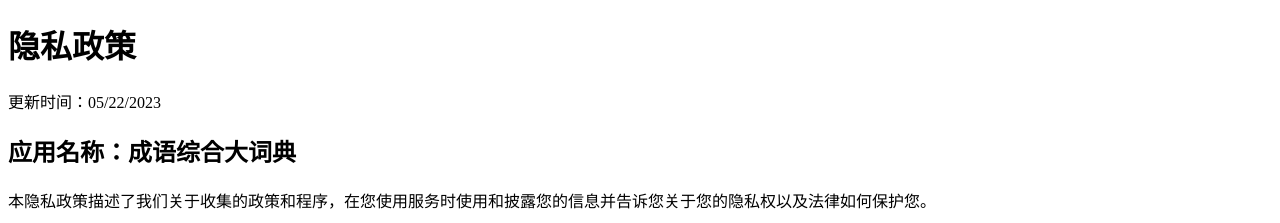
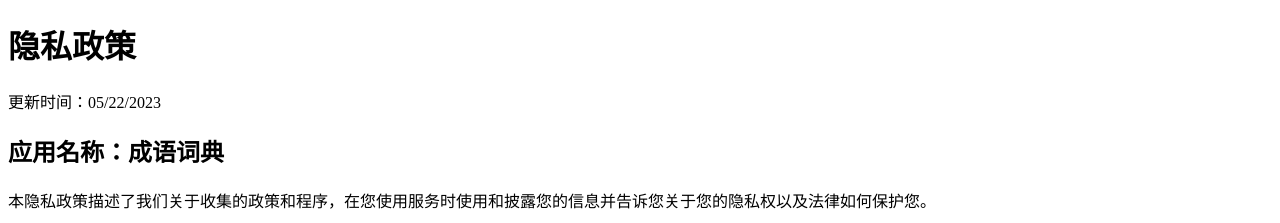
Before and after one commit to thjhsoft/policy, a plain HTML site: page org.thjh.cyidiom.html in a window 1280 px wide. Shown: the top 223 px of the page. Drawn offline with nearby package versions, Linux system fonts and the light colour scheme.

Commit message:
Update org.thjh.cyidiom.html
1

```diff
--- a/org.thjh.cyidiom.html
+++ b/org.thjh.cyidiom.html
@@ -9,7 +9,7 @@
   <script src="https://cdn.jsdelivr.net/npm/marked/marked.min.js"></script>
   <script>
     document.getElementById('content').innerHTML =
-      marked.parse('# 隐私政策\n\n更新时间：05/22/2023\n\n## 应用名称：成语综合大词典\n\n本隐私政策描述了我们关于收集的政策和程序，在您使用服务时使用和披露您的信息并告诉您关于您的隐私权以及法律如何保护您。\n\n### 1.收集信息\n\n本应用不会保存用户数据，不涉及用户个人信息的收集、存储或使用。本应用只会在必要的情况下申请Internet权限，用于Google Admob广告投放业务。在此过程中，Admob可能会收集设备信息、地理位置信息、IP地址等匿名信息，以便更好地为您提供定向广告服务。但本应用不会将这些信息与您的身份信息进行关联。\n\n### 2. 使用数据\n\n使用服务时会自动收集使用数据。\n\n使用数据可能包括您设备的互联网协议地址（例如 IP 地址）、浏览器类型、浏览器版本、您访问我们服务的页面、您访问的时间和日期、在这些页面上花费的时间、独特的设备等信息 标识符和其他诊断数据。\n\n当您通过移动设备访问服务时，我们可能会自动收集某些信息，包括但不限于您使用的移动设备类型、您的移动设备唯一 ID、您移动设备的 IP 地址、您的手机 操作系统、您使用的移动互联网浏览器类型、唯一设备标识符和其他诊断数据。\n\n我们还可能收集您的浏览器在您访问我们的服务或通过移动设备访问服务时发送的信息。\n\n### 3.儿童隐私保护\n\n本应用致力于保护儿童隐私。本应用不会主动收集任何未成年人的个人信息，包括但不限于姓名、年龄、住址、电子邮件地址、电话号码等信息。如果您发现您的孩子向本应用提供了任何个人信息，请联系我们。 \n\n### 4.信息安全\n\n本应用重视用户个人信息的安全保护。本应用将采取必要的技术措施和管理措施来保护您的信息安全，防止信息的丢失、泄露、不当使用、未经授权访问或披露。\n\n### 5.隐私政策的更新和通知\n\n本应用有权随时修改本隐私协议的条款，修改后的协议条款一旦公布即代替原来的协议条款，不再另行通知。如果您继续使用本应用，则视为您接受修改后的隐私协议。本应用将在隐私协议页面公布最新版本的协议，并告知最近一次更新的时间。\n\n### 6.联系我们\n\n如果您对本隐私协议有任何疑问、意见或建议，请通过本应用内的联系方式或以下联系方式与我们联系：\n\n邮箱：thjhsoft@gmail.com\n\n我们将竭诚为您解答疑问并及时处理您的投诉和建议。\n\n最后，感谢您的信任和支持。\n\n');
+      marked.parse('# 隐私政策\n\n更新时间：05/22/2023\n\n## 应用名称：成语词典\n\n本隐私政策描述了我们关于收集的政策和程序，在您使用服务时使用和披露您的信息并告诉您关于您的隐私权以及法律如何保护您。\n\n### 1.收集信息\n\n本应用不会保存用户数据，不涉及用户个人信息的收集、存储或使用。本应用只会在必要的情况下申请Internet权限，用于Google Admob广告投放业务。在此过程中，Admob可能会收集设备信息、地理位置信息、IP地址等匿名信息，以便更好地为您提供定向广告服务。但本应用不会将这些信息与您的身份信息进行关联。\n\n### 2. 使用数据\n\n使用服务时会自动收集使用数据。\n\n使用数据可能包括您设备的互联网协议地址（例如 IP 地址）、浏览器类型、浏览器版本、您访问我们服务的页面、您访问的时间和日期、在这些页面上花费的时间、独特的设备等信息 标识符和其他诊断数据。\n\n当您通过移动设备访问服务时，我们可能会自动收集某些信息，包括但不限于您使用的移动设备类型、您的移动设备唯一 ID、您移动设备的 IP 地址、您的手机 操作系统、您使用的移动互联网浏览器类型、唯一设备标识符和其他诊断数据。\n\n我们还可能收集您的浏览器在您访问我们的服务或通过移动设备访问服务时发送的信息。\n\n### 3.儿童隐私保护\n\n本应用致力于保护儿童隐私。本应用不会主动收集任何未成年人的个人信息，包括但不限于姓名、年龄、住址、电子邮件地址、电话号码等信息。如果您发现您的孩子向本应用提供了任何个人信息，请联系我们。 \n\n### 4.信息安全\n\n本应用重视用户个人信息的安全保护。本应用将采取必要的技术措施和管理措施来保护您的信息安全，防止信息的丢失、泄露、不当使用、未经授权访问或披露。\n\n### 5.隐私政策的更新和通知\n\n本应用有权随时修改本隐私协议的条款，修改后的协议条款一旦公布即代替原来的协议条款，不再另行通知。如果您继续使用本应用，则视为您接受修改后的隐私协议。本应用将在隐私协议页面公布最新版本的协议，并告知最近一次更新的时间。\n\n### 6.联系我们\n\n如果您对本隐私协议有任何疑问、意见或建议，请通过本应用内的联系方式或以下联系方式与我们联系：\n\n邮箱：thjhsoft@gmail.com\n\n我们将竭诚为您解答疑问并及时处理您的投诉和建议。\n\n最后，感谢您的信任和支持。\n\n');
   </script>
 </body>
 </html>
```
